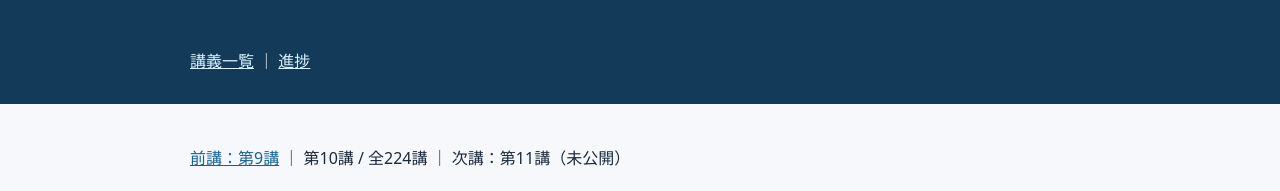
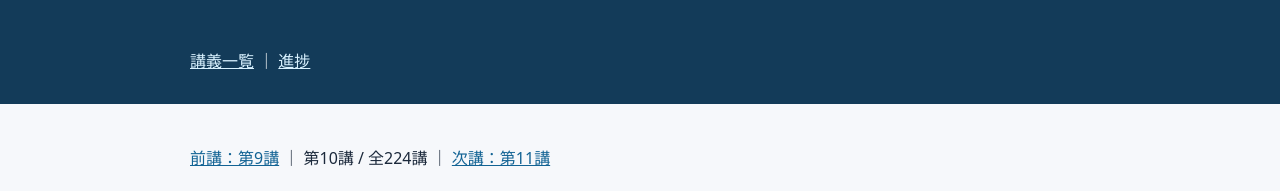
Before and after one commit to hayaoki1587/infra-engineer-course, a plain HTML site: page lessons/010.html in a window 1280 px wide. Shown: the top 191 px of the page. Drawn offline with Linux system fonts and the light colour scheme.

Commit message:
Link lesson 010 to 011

```diff
--- a/lessons/010.html
+++ b/lessons/010.html
@@ -1,4 +1,4 @@
-<!doctype html><html lang="ja"><head><meta charset="utf-8"><meta name="viewport" content="width=device-width,initial-scale=1"><title>第10講｜CPUの構造・コア・スレッド・キャッシュ</title><link rel="stylesheet" href="../style.css"><style>main{max-width:900px;margin:auto;padding:24px;line-height:1.85}pre{overflow:auto;padding:16px;background:#f3f4f6}p{overflow-wrap:anywhere}img{max-width:100%;height:auto}table{width:100%;border-collapse:collapse;display:block;overflow-x:auto}td,th{border:1px solid #aab4c0;padding:8px;text-align:left}figure{margin:20px 0}figcaption{font-size:.85rem;color:#526071}</style></head><body><header><nav><a href="../index.html">講義一覧</a> ｜ <a href="../progress.html">進捗</a></nav></header><main><nav><a href="009.html">前講：第9講</a> ｜ 第10講 / 全224講 ｜ 次講：第11講（未公開）</nav><article><h1>第10講 CPUの構造・コア・スレッド・キャッシュ</h1>
+<!doctype html><html lang="ja"><head><meta charset="utf-8"><meta name="viewport" content="width=device-width,initial-scale=1"><title>第10講｜CPUの構造・コア・スレッド・キャッシュ</title><link rel="stylesheet" href="../style.css"><style>main{max-width:900px;margin:auto;padding:24px;line-height:1.85}pre{overflow:auto;padding:16px;background:#f3f4f6}p{overflow-wrap:anywhere}img{max-width:100%;height:auto}table{width:100%;border-collapse:collapse;display:block;overflow-x:auto}td,th{border:1px solid #aab4c0;padding:8px;text-align:left}figure{margin:20px 0}figcaption{font-size:.85rem;color:#526071}</style></head><body><header><nav><a href="../index.html">講義一覧</a> ｜ <a href="../progress.html">進捗</a></nav></header><main><nav><a href="009.html">前講：第9講</a> ｜ 第10講 / 全224講 ｜ <a href="011.html">次講：第11講</a></nav><article><h1>第10講 CPUの構造・コア・スレッド・キャッシュ</h1>
 <h2>到達目標</h2>
 <p>CPUの中で計算を行う「コア」、OSから見える「論理CPU」、プログラムの仕事の流れである「スレッド」を区別する。CPUのキャッシュがなぜ速さに影響するかを説明し、CPU使用率・待ち行列・キャッシュ・コンテナ制限を見て、調査と増強の優先順位を決められるようになる。</p>
 <h2>資料・前提・重要度</h2>
@@ -134,4 +134,4 @@ db lock_wait_ms=1750
 <p>物理コアは実際の計算資源、論理CPUはOSが仕事を割り当てる実行先、ソフトウェアのスレッドはプログラムの仕事の流れである。SMTでは一つの物理コアの資源を複数の論理CPUが共有する。キャッシュは必要なデータをCPUの近くに置き、RAMから取り直す回数を減らす。</p>
 <p>CPUの平均使用率が低くても、一部のコアが混雑したり、コンテナ制限が働いたり、DBの返事待ちが続いたりする。増強前に「何を待っているのか」を調べることが、インフラエンジニアの基本である。</p>
 <h2>次講</h2>
-<p>第11講「メモリの構造・RAM・ECC・メモリ階層」。理解度チェックは実務判断型の四択10問・15点満点。回答前に正解を示さない。</p></article><nav><a href="009.html">前講：第9講</a> ｜ <a href="../index.html">講義一覧</a> ｜ 次講：第11講（未公開）</nav></main></body></html>
+<p>第11講「メモリの構造・RAM・ECC・メモリ階層」。理解度チェックは実務判断型の四択10問・15点満点。回答前に正解を示さない。</p></article><nav><a href="009.html">前講：第9講</a> ｜ <a href="../index.html">講義一覧</a> ｜ <a href="011.html">次講：第11講</a></nav></main></body></html>
```
